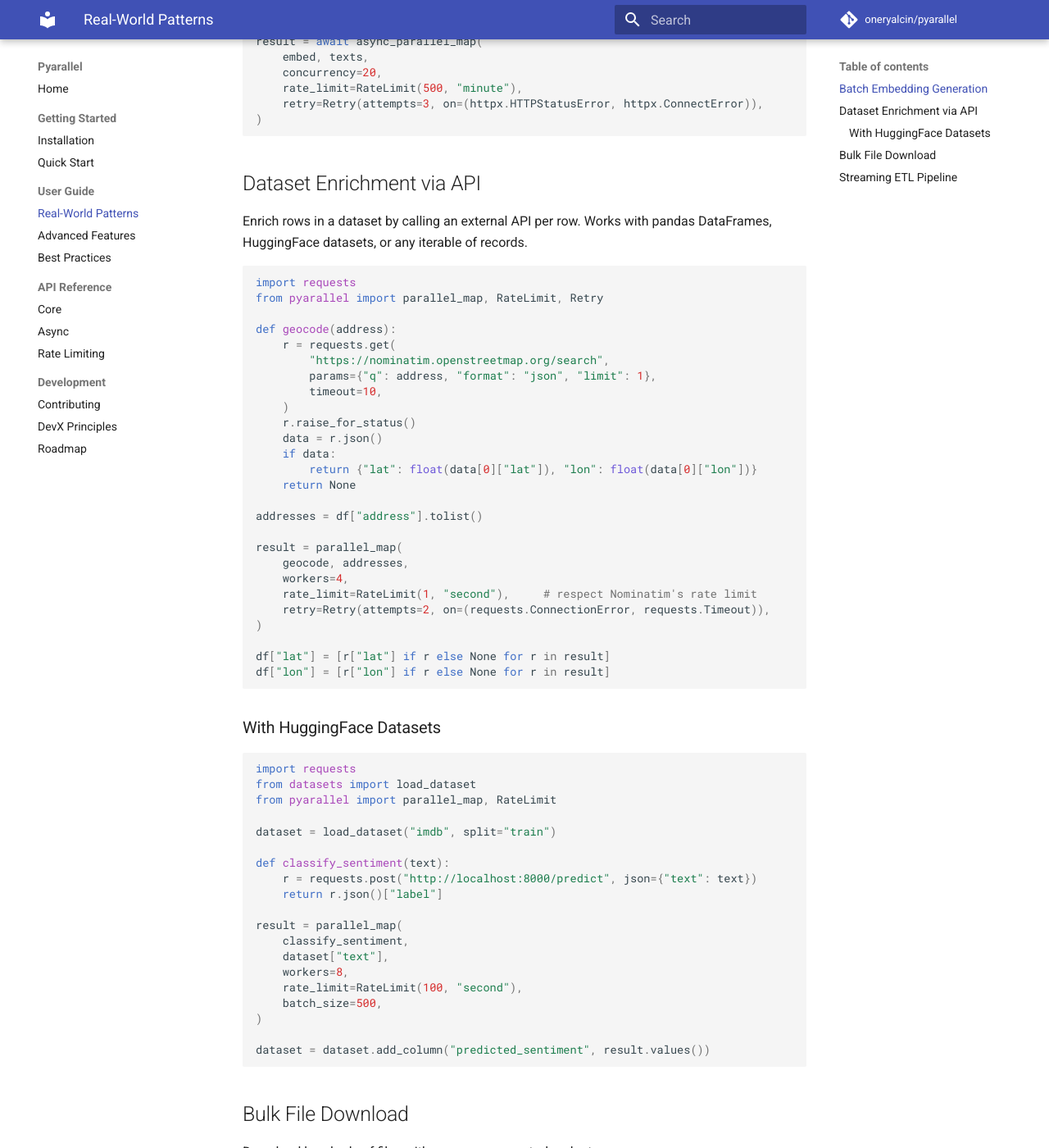
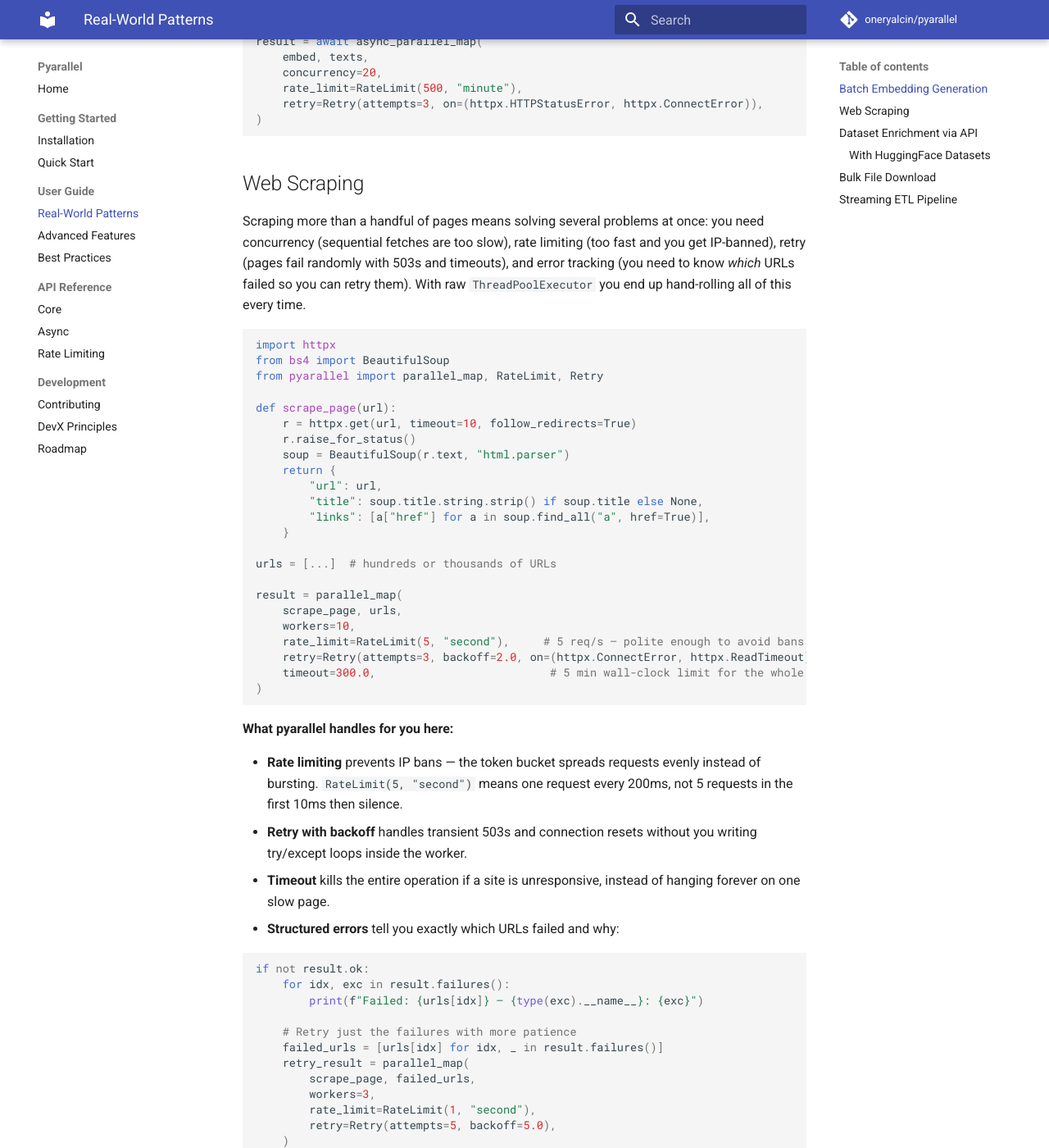
Before and after one commit to oneryalcin/pyarallel, an MkDocs documentation site: the page built from docs/user-guide/real-world-patterns.md, in a window 1280 px wide and 1400 px high, scrolled down 1141 px. Shown: the whole window at 82% size. Built offline with MkDocs 1.6.1 and Material for MkDocs 9.7.7, drawn with Linux system fonts in a browser that asks for light colours; comment, search, counter and statistics services are not loaded; some of the changed text lies outside the part shown.

Commit message:
Add web scraping example with pain points explained
Rate limiting (avoid IP bans), retry (transient 503s), timeout
(hung pages), structured errors (know which URLs failed and retry
them selectively). Includes streaming variant for large crawls.

````diff
--- a/docs/user-guide/real-world-patterns.md
+++ b/docs/user-guide/real-world-patterns.md
@@ -59,6 +59,80 @@ result = await async_parallel_map(
 )
 ```
 
+
+## Web Scraping
+
+Scraping more than a handful of pages means solving several problems at once:
+you need concurrency (sequential fetches are too slow), rate limiting (too fast
+and you get IP-banned), retry (pages fail randomly with 503s and timeouts),
+and error tracking (you need to know *which* URLs failed so you can retry them).
+With raw `ThreadPoolExecutor` you end up hand-rolling all of this every time.
+
+```python
+import httpx
+from bs4 import BeautifulSoup
+from pyarallel import parallel_map, RateLimit, Retry
+
+def scrape_page(url):
+    r = httpx.get(url, timeout=10, follow_redirects=True)
+    r.raise_for_status()
+    soup = BeautifulSoup(r.text, "html.parser")
+    return {
+        "url": url,
+        "title": soup.title.string.strip() if soup.title else None,
+        "links": [a["href"] for a in soup.find_all("a", href=True)],
+    }
+
+urls = [...]  # hundreds or thousands of URLs
+
+result = parallel_map(
+    scrape_page, urls,
+    workers=10,
+    rate_limit=RateLimit(5, "second"),     # 5 req/s — polite enough to avoid bans
+    retry=Retry(attempts=3, backoff=2.0, on=(httpx.ConnectError, httpx.ReadTimeout)),
+    timeout=300.0,                          # 5 min wall-clock limit for the whole job
+)
+```
+
+**What pyarallel handles for you here:**
+
+- **Rate limiting** prevents IP bans — the token bucket spreads requests evenly
+  instead of bursting. `RateLimit(5, "second")` means one request every 200ms,
+  not 5 requests in the first 10ms then silence.
+- **Retry with backoff** handles transient 503s and connection resets without
+  you writing try/except loops inside the worker.
+- **Timeout** kills the entire operation if a site is unresponsive, instead of
+  hanging forever on one slow page.
+- **Structured errors** tell you exactly which URLs failed and why:
+
+```python
+if not result.ok:
+    for idx, exc in result.failures():
+        print(f"Failed: {urls[idx]} — {type(exc).__name__}: {exc}")
+
+    # Retry just the failures with more patience
+    failed_urls = [urls[idx] for idx, _ in result.failures()]
+    retry_result = parallel_map(
+        scrape_page, failed_urls,
+        workers=3,
+        rate_limit=RateLimit(1, "second"),
+        retry=Retry(attempts=5, backoff=5.0),
+    )
+```
+
+For large crawls (10K+ URLs), use streaming so results don't accumulate in
+memory:
+
+```python
+from pyarallel import parallel_iter
+
+for item in parallel_iter(scrape_page, url_generator(), workers=10,
+                          rate_limit=RateLimit(5, "second"), batch_size=500):
+    if item.ok:
+        save_to_db(item.value)
+    else:
+        log_failed_url(item.index, item.error)
+```
 
 ## Dataset Enrichment via API
 
````
